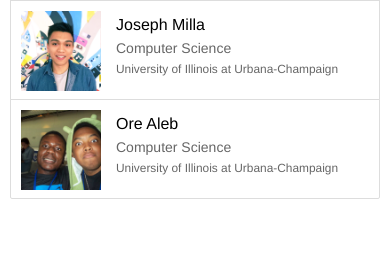
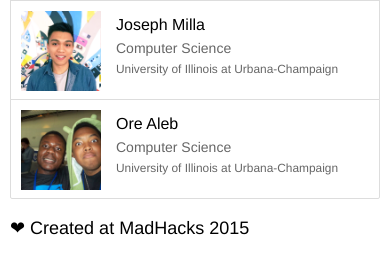
Before and after one commit to josephmilla/uptalk, a website: page uptalk/www/index.html at #/about in a window 390 px wide. Shown: the part 188-462 px from the top of the page. Drawn offline with Linux system fonts and the light colour scheme; some packages are replaced by stand-ins of ours; files whose address does not match are found by name.

Commit message:
Add about info

```diff
--- a/uptalk/www/templates/about.html
+++ b/uptalk/www/templates/about.html
@@ -42,5 +42,7 @@
         </p>
       </span>
     </div>
+
+    <h4>❤ Created at MadHacks 2015</h4>
   </content>
 </nav-page>
```
